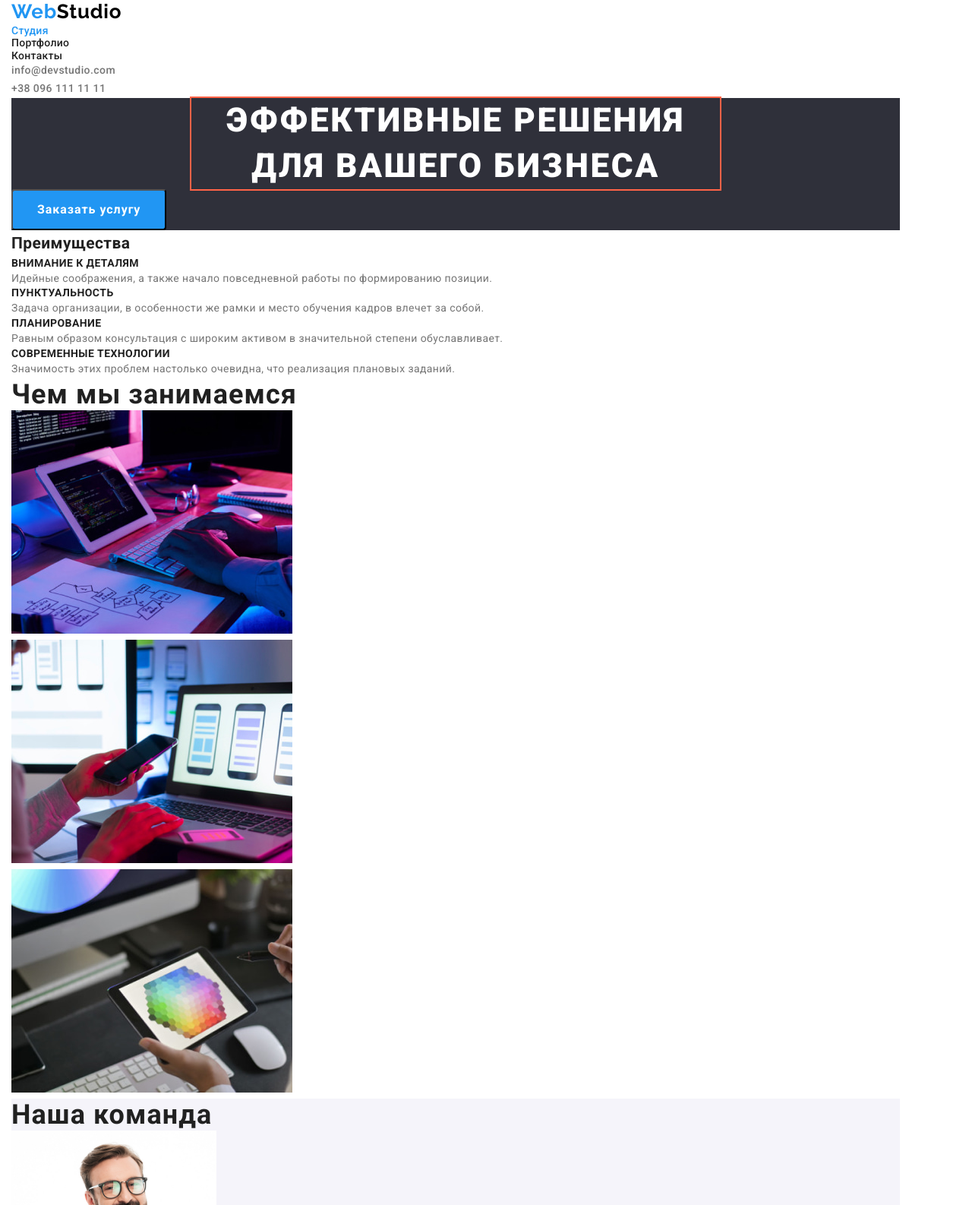
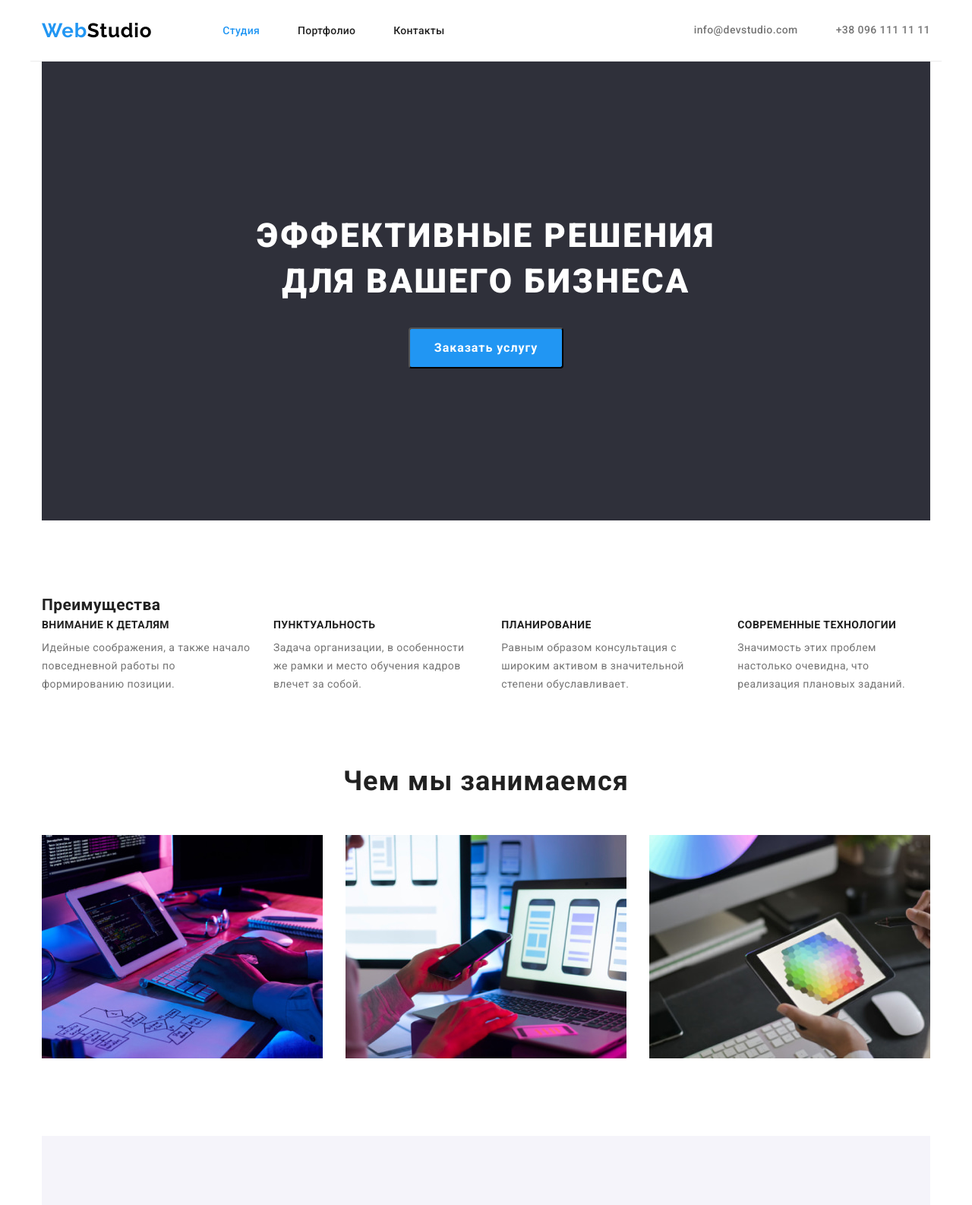
Before and after one commit to ArtemOliynyk21/goit-markup-hw-03, a plain HTML site: page index.html in a window 1280 px wide. Shown: the top 1586 px of the page at 76% size. Drawn offline with nearby package versions, Linux system fonts and the light colour scheme.

Commit message:
Сделал главную страницу ДЗ-3

```diff
--- a/css/styles.css
+++ b/css/styles.css
@@ -46,14 +46,21 @@ ul {
 }
 
 /* Студия и портфолио хедер */
-.container{
+.container {
   width: 1200px;
   padding-left: 15px;
   padding-right: 15px;
+  margin-left: auto;
+  margin-right: auto;
+}
+.container-header {
+  display: flex;
+  align-items: center;
+  border-bottom: 1px solid #ececec;
+}
+.header-link {
+  margin-right: 93px;
 
-}
-
-.header-link {
   font-family: var(--secondary-font);
   font-weight: 700;
   font-size: 26px;
@@ -67,6 +74,13 @@ ul {
 .nav-list .link.current {
   color: var(--accent-txt);
 }
+.nav-list {
+  display: flex;
+}
+
+.nav-item:not(:last-child) {
+  margin-right: 50px;
+}
 .nav {
   font-weight: 500;
   font-size: 14px;
@@ -74,11 +88,22 @@ ul {
   letter-spacing: 0.02em;
 }
 .nav-link {
+  display: block;
+  padding-top: 32px;
+  padding-bottom: 32px;
   color: #212121;
 }
 .nav-link:hover,
 .nav-link:focus {
   color: var(--accent-txt);
+}
+
+.contact-list {
+  display: flex;
+  margin-left: auto;
+}
+.contact-item:not(:last-child) {
+  margin-right: 50px;
 }
 .contact-link {
   font-weight: 500;
@@ -92,12 +117,15 @@ ul {
 /* Студия меин */
 .hero {
   background-color: var(--dark-bg);
+  text-align: center;
 }
 .hero-title {
-  outline: 2px solid tomato;
-  margin: 0 auto;
+  margin-bottom: 30px;
+  padding-top: 200px;
+  padding-left: 237px;
+  padding-right: 237px;
   text-align: center;
-  width: 696px;
+
   font-weight: 900;
   font-size: 44px;
   line-height: 1.36;
@@ -106,6 +134,7 @@ ul {
   color: var(--primary-txt--mode-black);
 }
 .hero-button {
+  margin-bottom: 200px;
   border-radius: 4px;
   padding: 10px 32px;
   min-width: 200px;
@@ -123,6 +152,15 @@ ul {
 .hero-button:focus {
   background-color: #188ce8;
 }
+.benefits {
+  padding-top: 94px;
+}
+.benefits-list {
+  display: flex;
+}
+.benefits-item:not(:last-child) {
+  margin-right: 30px;
+}
 .benefits-title {
   font-weight: 700;
   font-size: 14px;
@@ -131,20 +169,52 @@ ul {
   text-transform: uppercase;
 }
 .benefits-text {
+  margin-top: 10px;
   color: var(--secondary-txt--mode-light);
 }
+.services {
+  padding-top: 94px;
+  padding-bottom: 94px;
+}
 .services-title {
+  text-align: center;
   font-size: 36px;
   line-height: 1.17;
   letter-spacing: 0.03em;
 }
+.services-list {
+  display: flex;
+  margin-top: 50px;
+}
+.services-item:not(:last-child) {
+  margin-right: 30px;
+}
 .team {
   background-color: #f5f4fa;
+  padding-top: 94px;
+  padding-bottom: 94px;
+}
+.team-list {
+  display: flex;
+  margin-top: 50px;
+}
+.team-item:not(:last-child) {
+  margin-right: 30px;
+}
+
+.team-item {
+  background-color: var(--primary-txt--mode-black);
+  text-align: center;
 }
 .team-title {
+  text-align: center;
   font-size: 36px;
   line-height: 1.17;
   letter-spacing: 0.03em;
+}
+.team-info {
+  padding-top: 30px;
+  padding-bottom: 30px;
 }
 .team-name {
   font-weight: 500;
@@ -153,6 +223,7 @@ ul {
   letter-spacing: 0.03em;
 }
 .team-skill {
+  margin-top: 10px;
   font-size: 16px;
   line-height: 1.19;
   letter-spacing: 0.03em;
@@ -162,6 +233,8 @@ ul {
 /* Студия и портфолио футер */
 .footer {
   background-color: var(--dark-bg);
+  padding-top: 60px;
+  padding-bottom: 60px;
 }
 .footer-link {
   font-family: var(--secondary-font);
@@ -172,12 +245,16 @@ ul {
 }
 .address {
   font-style: normal;
+  margin-top: 20px;
 }
 .address-link {
   color: var(--primary-txt--mode-black);
 }
 .address-contacts {
   color: rgba(255, 255, 255, 0.6);
+}
+.address-item:not(:last-child) {
+  margin-bottom: 9px;
 }
 
 /* Страница Портфолио */
--- a/index.html
+++ b/index.html
@@ -20,7 +20,7 @@
   </head>
   <body>
     <header class="header">
-      <div class="container">
+      <div class="container container-header">
         <a class="header-link link" href="./index.html"> <span class="logo">Web</span>Studio</a>
         <nav class="nav">
           <ul class="nav-list list">
@@ -126,8 +126,10 @@
                 alt="Product Designer"
                 width="270"
               />
+              <div class="team-info">
                 <h3 class="team-name">Игорь Демьяненко</h3>
                 <p class="team-skill">Product Designer</p>
+              </div>
             </li>
             <li class="team-item">
               <img
@@ -136,18 +138,24 @@
                 alt="Frontend Developer"
                 width="270"
               />
+              <div class="team-info">
                 <h3 class="team-name">Ольга Репина</h3>
                 <p class="team-skill">Frontend Developer</p>
+              </div>
             </li>
             <li class="team-item">
               <img class="team-foto" src="./images/worker_3.jpg" alt="Marketing" width="270" />
+              <div class="team-info">
                 <h3 class="team-name">Николай Тарасов</h3>
                 <p class="team-skill">Marketing</p>
+              </div>
             </li>
             <li class="team-item">
               <img class="team-foto" src="./images/worker_4.jpg" alt="UI Designer" width="270" />
+              <div class="team-info">
                 <h3 class="team-name">Михаил Ермаков</h3>
                 <p class="team-skill">UI Designer</p>
+              </div>
             </li>
           </ul>
         </section>
```
Lines whose indentation alone changed are shown as unchanged.
